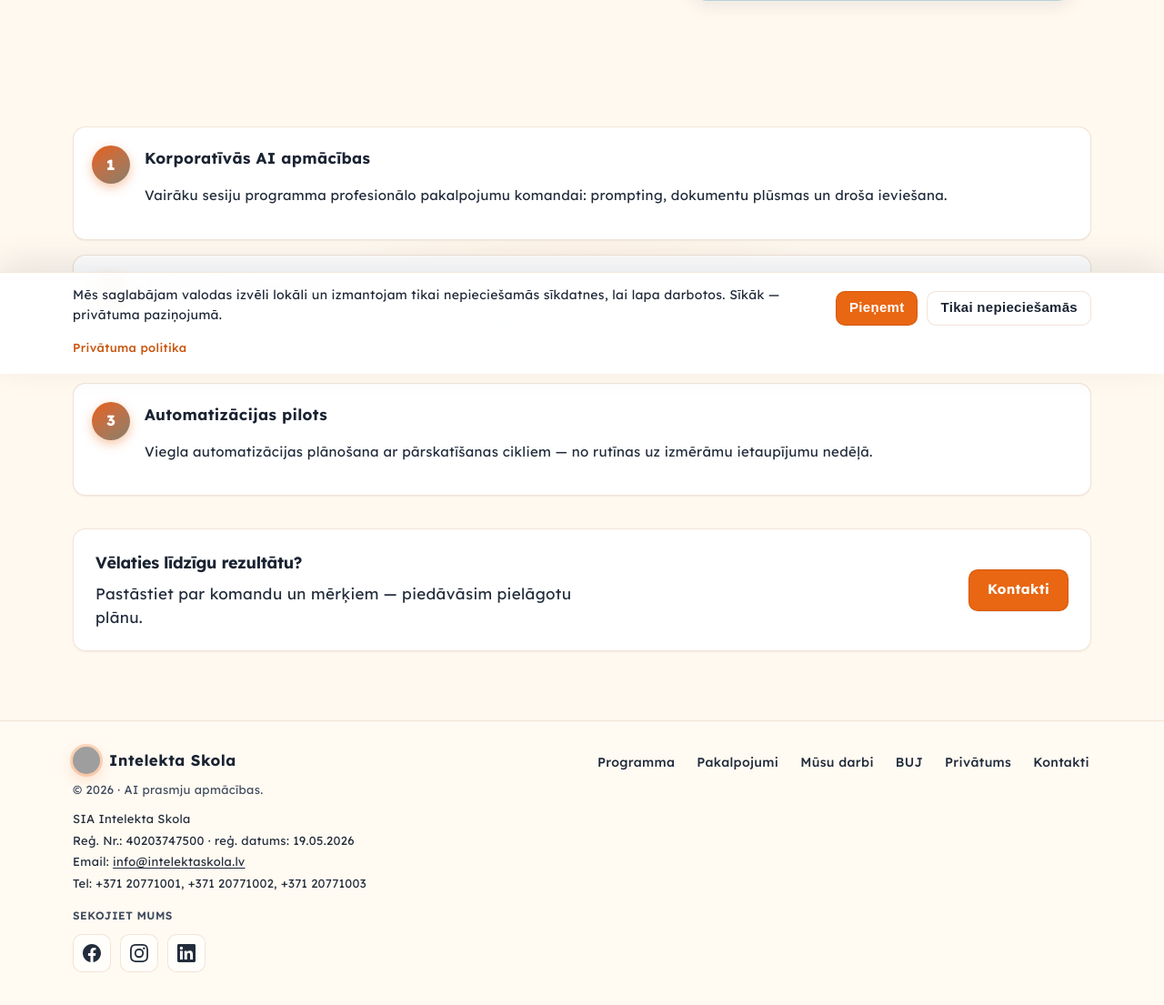
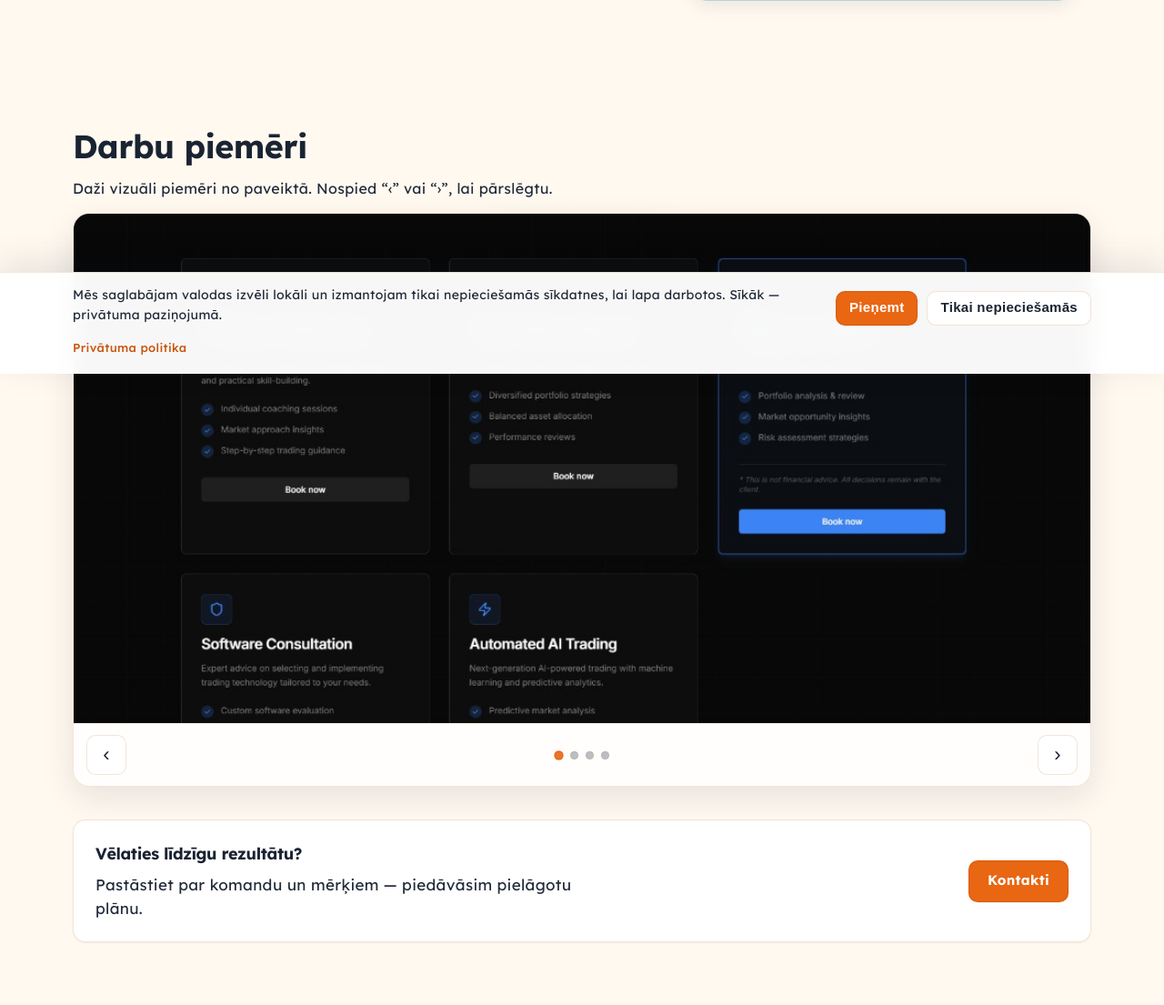
Before and after one commit to krakenmail1234-star/issschool, a PHP site: page /musu-darbi.html in a window 1280 px wide. Shown: the part 389-1494 px from the top of the page at 91% size. Before the commit the page ends 1458 px from the top, so only its background shows below. Run offline with PHP 8.4, Linux system fonts and the light colour scheme; grey boxes are pictures that could not be loaded.

Commit message:
Add work slideshow and Stripe pricing links
Add continuous slideshow gallery to musu-darbi, add Pakalpojumi pricing cards with Stripe redirects, and store work images under assets/work.

Co-authored-by: Cursor <cursoragent@cursor.com>

```diff
--- a/musu-darbi.html
+++ b/musu-darbi.html
@@ -96,35 +96,38 @@
 
       <section class="section">
         <div class="container">
-          <div class="theme-grid">
-            <article class="theme-item">
-              <div class="theme-item__n" aria-hidden="true">1</div>
-              <div class="theme-item__body">
-                <h3 data-i18n="work_item1_title">Corporate AI training</h3>
-                <p data-i18n="work_item1_text">
-                  Multi-session program for a professional services team: prompting, document workflows, and safe adoption
-                  guidelines.
-                </p>
+          <div class="workshow">
+            <div class="workshow__head">
+              <h2 class="h2" data-i18n="work_gallery_h2">Darbu piemēri</h2>
+              <p class="sublead" data-i18n="work_gallery_lead">
+                Daži vizuāli piemēri no paveiktā. Nospied “‹” vai “›”, lai pārslēgtu.
+              </p>
+            </div>
+
+            <div class="carousel" data-carousel data-autoplay="true" data-interval="5500">
+              <div class="carousel__viewport" role="region" aria-roledescription="carousel" aria-label="Mūsu darbi">
+                <div class="carousel__track" data-carousel-track>
+                  <figure class="carousel__slide" data-carousel-slide>
+                    <img class="carousel__img" src="./assets/work/work-01.png" alt="Mūsu darbi — piemērs 1" loading="lazy" />
+                  </figure>
+                  <figure class="carousel__slide" data-carousel-slide>
+                    <img class="carousel__img" src="./assets/work/work-02.png" alt="Mūsu darbi — piemērs 2" loading="lazy" />
+                  </figure>
+                  <figure class="carousel__slide" data-carousel-slide>
+                    <img class="carousel__img" src="./assets/work/work-03.png" alt="Mūsu darbi — piemērs 3" loading="lazy" />
+                  </figure>
+                  <figure class="carousel__slide" data-carousel-slide>
+                    <img class="carousel__img" src="./assets/work/work-04.png" alt="Mūsu darbi — piemērs 4" loading="lazy" />
+                  </figure>
+                </div>
               </div>
-            </article>
-            <article class="theme-item">
-              <div class="theme-item__n" aria-hidden="true">2</div>
-              <div class="theme-item__body">
-                <h3 data-i18n="work_item2_title">Productivity sprint</h3>
-                <p data-i18n="work_item2_text">
-                  Hands-on workshop series focused on ChatGPT, Claude, and internal templates for marketing and operations.
-                </p>
+
+              <div class="carousel__controls">
+                <button class="carousel__btn" type="button" data-carousel-prev aria-label="Previous slide">‹</button>
+                <div class="carousel__dots" data-carousel-dots aria-label="Choose slide"></div>
+                <button class="carousel__btn" type="button" data-carousel-next aria-label="Next slide">›</button>
               </div>
-            </article>
-            <article class="theme-item">
-              <div class="theme-item__n" aria-hidden="true">3</div>
-              <div class="theme-item__body">
-                <h3 data-i18n="work_item3_title">Automation pilot</h3>
-                <p data-i18n="work_item3_text">
-                  Light automation design with review loops — from repetitive tasks to measurable time saved per week.
-                </p>
-              </div>
-            </article>
+            </div>
           </div>
 
           <div class="callout">
--- a/scripts/site.js
+++ b/scripts/site.js
@@ -7,6 +7,11 @@
       facebook: "https://www.facebook.com/intelektaskola",
       instagram: "https://www.instagram.com/intelektaskola/",
       linkedin: "https://www.linkedin.com/company/intelektaskola",
+    },
+    stripeLinks: {
+      training: "https://buy.stripe.com/9B6bJ0gyD610dr00vP2ZO00",
+      automation: "https://buy.stripe.com/9B6bJ0gyD610dr00vP2ZO00",
+      integration: "https://buy.stripe.com/9B6bJ0gyD610dr00vP2ZO00",
     },
   };
 
@@ -29,6 +34,11 @@
   qsa("[data-social]").forEach((el) => {
     const key = el.getAttribute("data-social");
     if (key && config.social[key]) el.setAttribute("href", config.social[key]);
+  });
+
+  qsa("[data-stripe-link]").forEach((el) => {
+    const key = el.getAttribute("data-stripe-link");
+    if (key && config.stripeLinks[key]) el.setAttribute("href", config.stripeLinks[key]);
   });
 
   const header = qs("[data-elevates]");
@@ -75,6 +85,103 @@
     });
   };
   markActiveNav();
+
+  const initCarousels = () => {
+    qsa("[data-carousel]").forEach((root) => {
+      const track = qs("[data-carousel-track]", root);
+      const slides = qsa("[data-carousel-slide]", root);
+      const prev = qs("[data-carousel-prev]", root);
+      const next = qs("[data-carousel-next]", root);
+      const dotsWrap = qs("[data-carousel-dots]", root);
+      if (!track || slides.length === 0) return;
+
+      const originals = slides.slice();
+      const count = originals.length;
+      if (count > 1) {
+        // Seamless loop: clone last+first to create a continuous strip.
+        const firstClone = originals[0].cloneNode(true);
+        const lastClone = originals[count - 1].cloneNode(true);
+        firstClone.setAttribute("data-carousel-clone", "true");
+        lastClone.setAttribute("data-carousel-clone", "true");
+        track.insertBefore(lastClone, track.firstChild);
+        track.appendChild(firstClone);
+      }
+
+      let idx = count > 1 ? 1 : 0; // start on the first real slide if looping
+      let timer = null;
+      const interval = Number(root.getAttribute("data-interval") || "5500");
+      const autoplay = (root.getAttribute("data-autoplay") || "false") === "true";
+
+      const render = () => {
+        track.style.transform = `translateX(${-idx * 100}%)`;
+        if (dotsWrap) {
+          const current = count > 1 ? (idx - 1 + count) % count : 0;
+          qsa("button", dotsWrap).forEach((b, i) => b.setAttribute("aria-current", i === current ? "true" : "false"));
+        }
+      };
+
+      const go = (delta) => {
+        idx += delta;
+        render();
+      };
+
+      const jumpInstant = (to) => {
+        track.classList.add("is-instant");
+        idx = to;
+        render();
+        // Force reflow, then restore transition.
+        // eslint-disable-next-line no-unused-expressions
+        track.offsetHeight;
+        track.classList.remove("is-instant");
+      };
+
+      const stop = () => {
+        if (timer) window.clearInterval(timer);
+        timer = null;
+      };
+      const start = () => {
+        stop();
+        if (!autoplay || count < 2) return;
+        timer = window.setInterval(() => go(1), Math.max(2500, interval));
+      };
+
+      if (dotsWrap) {
+        dotsWrap.innerHTML = "";
+        originals.forEach((_, i) => {
+          const b = document.createElement("button");
+          b.type = "button";
+          b.className = "carousel__dot";
+          b.setAttribute("aria-label", `Go to slide ${i + 1}`);
+          b.addEventListener("click", () => {
+            idx = count > 1 ? i + 1 : i;
+            render();
+            start();
+          });
+          dotsWrap.appendChild(b);
+        });
+      }
+
+      if (prev) prev.addEventListener("click", () => (go(-1), start()));
+      if (next) next.addEventListener("click", () => (go(1), start()));
+
+      // After sliding to clones, instantly jump to the corresponding real slide.
+      if (count > 1) {
+        track.addEventListener("transitionend", () => {
+          if (idx === 0) jumpInstant(count);
+          else if (idx === count + 1) jumpInstant(1);
+        });
+      }
+
+      root.addEventListener("mouseenter", stop);
+      root.addEventListener("mouseleave", start);
+      root.addEventListener("focusin", stop);
+      root.addEventListener("focusout", start);
+
+      render();
+      start();
+    });
+  };
+  initCarousels();
 
   // --- i18n (ENG / LAT / RUS) ---
   const I18N = {
@@ -128,6 +235,9 @@
       meta_desc_contact: "Book a free consultation or ask about corporate and individual AI training.",
       meta_title_work: "Our work — Intelekta Skola",
       meta_desc_work: "Selected AI training and implementation projects by Intelekta Skola.",
+
+      work_gallery_h2: "Work highlights",
+      work_gallery_lead: "A few visuals from completed projects. Use “‹” and “›” to browse.",
 
       work_badge: "Portfolio",
       work_h1: "Our work",
@@ -438,6 +548,9 @@
       meta_title_work: "Mūsu darbi — Intelekta Skola",
       meta_desc_work: "Izvēlēti Intelekta Skola projekti AI apmācībās un ieviešanā.",
 
+      work_gallery_h2: "Darbu piemēri",
+      work_gallery_lead: "Daži vizuāli piemēri no paveiktā. Nospied “‹” vai “›”, lai pārslēgtu.",
+
       work_badge: "Portfolio",
       work_h1: "Mūsu darbi",
       work_lead: "Izvēlēti projekti un sadarbības — no korporatīvām apmācībām līdz praktiskai AI ieviešanai komandās.",
@@ -747,6 +860,9 @@
       meta_desc_contact: "Бесплатная диагностическая встреча и коммерческие предложения по обучению ИИ.",
       meta_title_work: "Наши работы — Intelekta Skola",
       meta_desc_work: "Избранные проекты Intelekta Skola по обучению и внедрению ИИ.",
+
+      work_gallery_h2: "Примеры работ",
+      work_gallery_lead: "Несколько визуальных примеров. Нажмите “‹” или “›”, чтобы переключать.",
 
       work_badge: "Портфолио",
       work_h1: "Наши работы",
--- a/styles/base.css
+++ b/styles/base.css
@@ -1496,6 +1496,89 @@ video {
   gap: 20px;
   margin-top: 8px;
 }
+.workshow {
+  display: grid;
+  gap: 14px;
+}
+.workshow__head {
+  max-width: 70ch;
+}
+.carousel {
+  border-radius: var(--radius-xl);
+  border: 1px solid color-mix(in srgb, var(--border) 82%, transparent);
+  background: color-mix(in srgb, var(--panel) 82%, transparent);
+  box-shadow: var(--shadow-lg);
+  overflow: hidden;
+}
+.carousel__viewport {
+  overflow: hidden;
+}
+.carousel__track {
+  display: flex;
+  transform: translateX(0);
+  transition: transform 420ms var(--ease-out);
+  will-change: transform;
+}
+.carousel__track.is-instant {
+  transition: none;
+}
+.carousel__slide {
+  flex: 0 0 100%;
+  margin: 0;
+}
+.carousel__img {
+  width: 100%;
+  height: clamp(320px, 54vw, 560px);
+  object-fit: cover;
+  background: #0b0f16;
+  display: block;
+}
+.carousel__controls {
+  display: grid;
+  grid-template-columns: auto 1fr auto;
+  align-items: center;
+  gap: 10px;
+  padding: 12px 14px;
+  border-top: 1px solid color-mix(in srgb, var(--border) 72%, transparent);
+}
+.carousel__btn {
+  width: 44px;
+  height: 44px;
+  border-radius: var(--radius-md);
+  border: 1px solid color-mix(in srgb, var(--border) 85%, transparent);
+  background: color-mix(in srgb, var(--panel) 86%, transparent);
+  color: var(--text);
+  cursor: pointer;
+  font-size: 22px;
+  line-height: 1;
+  transition: box-shadow 160ms var(--ease-out), border-color 160ms var(--ease-out), transform 160ms var(--ease-out);
+}
+.carousel__btn:hover {
+  box-shadow: var(--shadow-sm);
+  transform: translateY(-1px);
+}
+.carousel__dots {
+  display: flex;
+  align-items: center;
+  justify-content: center;
+  gap: 8px;
+  flex-wrap: wrap;
+}
+.carousel__dot {
+  width: 9px;
+  height: 9px;
+  border-radius: 999px;
+  border: 1px solid color-mix(in srgb, var(--border) 85%, transparent);
+  background: color-mix(in srgb, var(--muted) 35%, transparent);
+  cursor: pointer;
+  padding: 0;
+  transition: transform 160ms var(--ease-out), background-color 160ms var(--ease-out), border-color 160ms var(--ease-out);
+}
+.carousel__dot[aria-current="true"] {
+  background: color-mix(in srgb, var(--accent) 85%, transparent);
+  border-color: color-mix(in srgb, var(--accent) 60%, var(--border));
+  transform: scale(1.15);
+}
 .review {
   margin: 0;
   padding: 22px;
```
Also changed, not shown: services.html (+59 -0 lines), wp-theme/investiciju-skola/page-services.php (+59 -0 lines), wp-theme/investiciju-skola/scripts/site.js (+10 -0 lines), assets/work/work-01.png (added), assets/work/work-02.png (added), assets/work/work-03.png (added), assets/work/work-04.png (added).
